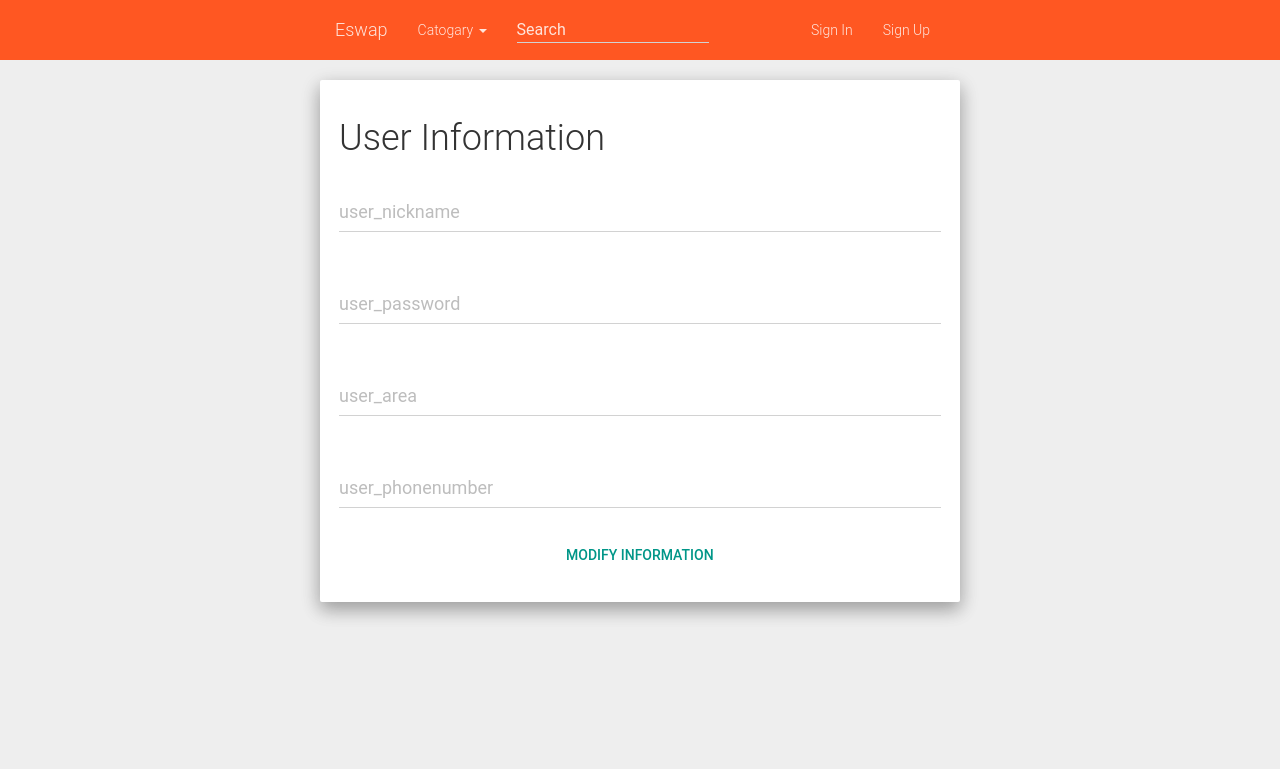
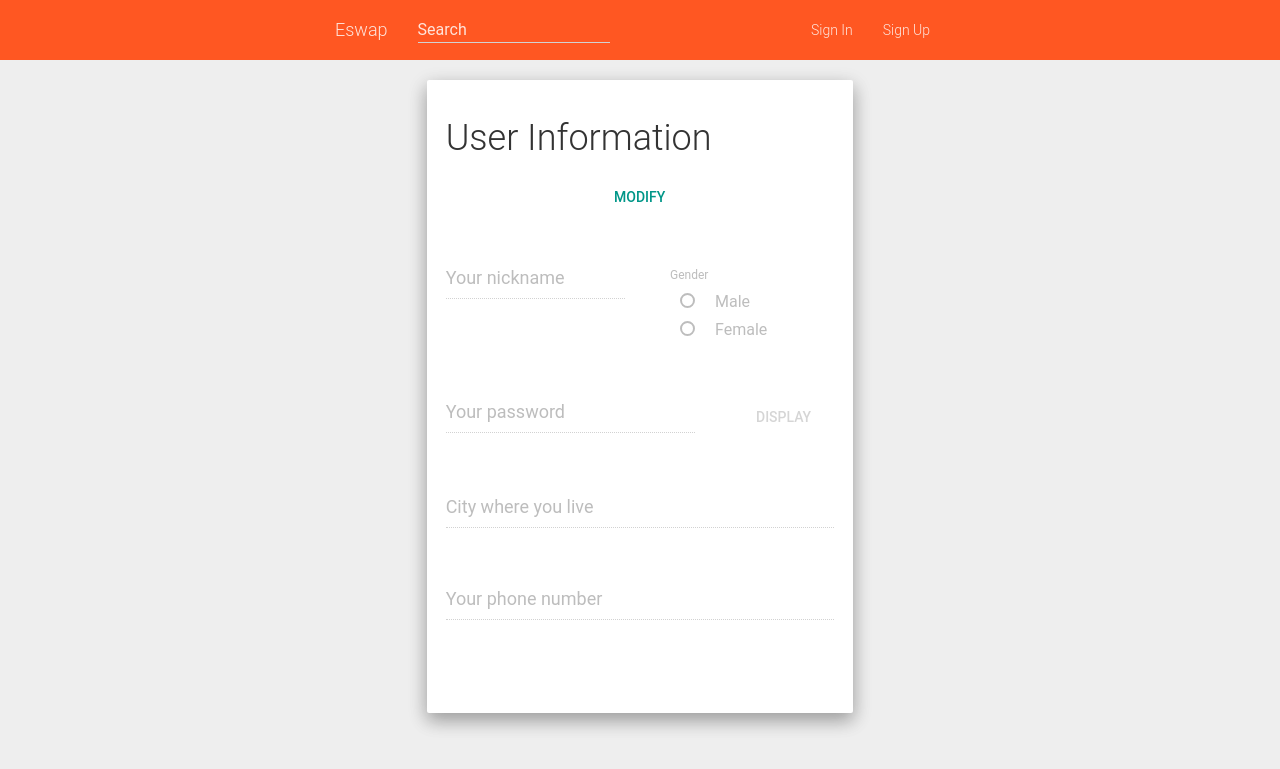
Before and after one commit to tevenfeng/iwp201601, a PHP site: page /view/view_profile_edit.php in a window 1280 px wide. Shown: the top 769 px of the page. Run offline with PHP 8.4, Linux system fonts and the light colour scheme.

Commit message:
some adjustments

```diff
--- a/view/view_profile.php
+++ b/view/function_profile_edit.php
@@ -2,6 +2,6 @@
 /**
  * Created by PhpStorm.
  * User: fengd
- * Date: 2016/8/27 0027
- * Time: 11:25
+ * Date: 2016/8/28 0028
+ * Time: 17:04
  */
--- a/view/navbar.php
+++ b/view/navbar.php
@@ -23,23 +23,23 @@
                     <a class="navbar-brand" href="/">Eswap</a>
                 </div>
                 <div class="navbar-collapse collapse navbar-warning-collapse">
-                    <ul class="nav navbar-nav">
-                        <li class="dropdown">
-                            <a class="dropdown-toggle"
-                               href="http://fezvrasta.github.io/bootstrap-material-design/bootstrap-elements.html"
-                               data-toggle="dropdown" data-target="#">Catogary
-                                <b class="caret"></b></a>
-                            <ul class="dropdown-menu">
-                                <li><a href="javascript:void(0)">Action</a></li>
-                                <li><a href="javascript:void(0)">Another action</a></li>
-                                <li><a href="javascript:void(0)">Something else here</a></li>
-                                <li class="divider"></li>
-                                <li class="dropdown-header">Dropdown header</li>
-                                <li><a href="javascript:void(0)">Separated link</a></li>
-                                <li><a href="javascript:void(0)">One more separated link</a></li>
-                            </ul>
-                        </li>
-                    </ul>
+                    <!--                    <ul class="nav navbar-nav">-->
+                    <!--                        <li class="dropdown">-->
+                    <!--                            <a class="dropdown-toggle"-->
+                    <!--                               href="http://fezvrasta.github.io/bootstrap-material-design/bootstrap-elements.html"-->
+                    <!--                               data-toggle="dropdown" data-target="#">Catogary-->
+                    <!--                                <b class="caret"></b></a>-->
+                    <!--                            <ul class="dropdown-menu">-->
+                    <!--                                <li><a href="javascript:void(0)">Action</a></li>-->
+                    <!--                                <li><a href="javascript:void(0)">Another action</a></li>-->
+                    <!--                                <li><a href="javascript:void(0)">Something else here</a></li>-->
+                    <!--                                <li class="divider"></li>-->
+                    <!--                                <li class="dropdown-header">Dropdown header</li>-->
+                    <!--                                <li><a href="javascript:void(0)">Separated link</a></li>-->
+                    <!--                                <li><a href="javascript:void(0)">One more separated link</a></li>-->
+                    <!--                            </ul>-->
+                    <!--                        </li>-->
+                    <!--                    </ul>-->
 
                     <form class="navbar-form navbar-left">
                         <div class="form-group">
@@ -58,7 +58,8 @@
                     } else {
                         ?>
                         <ul class="nav navbar-nav navbar-right">
-                            <li><a href="/view/view_profile.php">Welcome, <?php echo $_SESSION["login_nickname"]; ?>
+                            <li>
+                                <a href="/view/view_profile_edit.php">Welcome, <?php echo $_SESSION["login_nickname"]; ?>
                                     !</a></li>
                             <li><a href="/view/function_logout.php">Logout</a></li>
                         </ul>
--- a/view/view_profile_edit.php
+++ b/view/view_profile_edit.php
@@ -1,54 +1,126 @@
 <!DOCTYPE html>
 <html>
 <head>
-    <title>Eswap - Your choice to swap things</title>
+    <title>Eswap - Profile Editing</title>
+    <script>
+        function displayPwd() {
+            var passwordInput = document.getElementById("password");
+
+            if (passwordInput.getAttribute("type") == "password") {
+                passwordInput.setAttribute("type", "text");
+            }
+        }
+
+        function hidePwd() {
+            var passwordInput = document.getElementById("password");
+
+            if (passwordInput.getAttribute("type") == "text") {
+                passwordInput.setAttribute("type", "password");
+            }
+        }
+
+        function editStart() {
+            document.getElementById("submitBtn").style.visibility = "visible";
+            document.getElementById("modifyBtn").style.visibility = "hidden";
+
+            document.getElementById("pwdHide").removeAttribute("disabled");
+            var inputs = document.getElementsByTagName("input");
+            var input;
+            for (var index = 0; index < inputs.length; index++) {
+                inputs[index].removeAttribute("disabled");
+            }
+        }
+
+    </script>
 </head>
 <body>
 
 <?php include "navbar.php" ?>
 
+<?php
+
+?>
+
 <div class="container-fluid">
     <div class="row">
-        <div class="col-sm-2 col-md-3"></div>
-        <div class="well col-sm-8 col-md-6">
-
+        <div class="col-sm-3 col-md-4"></div>
+        <div class="well col-sm-6 col-md-4">
+            <form action="function_profile_edit.php" method="post">
                 <h1 class="header">User Information
                 </h1>
+                <div style="text-align: center;" id="modifyBtn">
+                    <a type="button" class="btn btn-primary" onclick="editStart()">
+                        Modify
+                    </a>
+                </div>
 
+                <div class="row">
+                    <div class="col-md-6">
                         <div class="form-group form-group-lg label-floating is-empty">
-                <label for="i6" class="control-label">user_nickname</label>
-                <input type="email" class="form-control" id="i6">
-                <p class="help-block">Your nickname</p>
+                            <label for="nickname" class="control-label">Your nickname</label>
+                            <input type="email" class="form-control" id="nickname" disabled="">
+                            <p class="help-block">Your nickname cannot be empty.</p>
+                        </div>
+                    </div>
+                    <div class="col-md-6">
+                        <div class="form-group row">
+                            <label class="col-md-2 control-label">Gender</label>
+
+                            <div class="col-md-10">
+                                <div class="radio radio-primary">
+                                    <label>
+                                        <input type="radio" name="genderOptions" id="optionMale" value="0" disabled="">
+                                        <span class="circle"></span><span class="check"></span>
+                                        Male
+                                    </label>
+                                </div>
+                                <div class="radio radio-primary">
+                                    <label>
+                                        <input type="radio" name="genderOptions" id="optionFemale" value="1"
+                                               disabled="">
+                                        <span class="circle"></span><span class="check"></span>
+                                        Female
+                                    </label>
+                                </div>
+                            </div>
+                        </div>
+                    </div>
                 </div>
 
                 <div class="form-group form-group-lg label-floating is-empty">
-                <label for="i6" class="control-label">user_password</label>
-                <input type="email" class="form-control" id="i6">
-                <span class="help-block">Your password should be only composed of numbers and letters</span>
+                    <label for="password" class="control-label">Your password</label>
+                    <div class="row">
+                        <div class="col-xs-8">
+                            <input type="password" class="form-control" id="password" disabled="">
+                        </div>
+                        <div class="col-xs-4">
+                            <a id="pwdHide" class="btn btn-info" onmousedown="displayPwd()"
+                               onmouseup="hidePwd()" disabled="">DISPLAY</a>
+                        </div>
+                    </div>
                 </div>
 
                 <div class="form-group form-group-lg label-floating is-empty">
-                <label for="i6" class="control-label">user_area</label>
-                <input type="email" class="form-control" id="i6">
-                <p class="help-block">Your living area</p>
+                    <label for="city" class="control-label">City where you live</label>
+                    <input type="text" class="form-control" id="city" disabled="">
                 </div>
 
                 <div class="form-group form-group-lg label-floating is-empty">
-                <label for="i6" class="control-label">user_phonenumber</label>
-                <input type="email" class="form-control" id="i6">
-                <p class="help-block">Your phone number</p>
+                    <label for="phone" class="control-label">Your phone number</label>
+                    <input type="tel" class="form-control" id="phone" disabled="">
                 </div>
 
-            <div style="text-align: center;">
-                <button type="button" class="btn btn-primary">
-                    Modify Information
+                <div style="text-align: center;visibility: hidden;" id="submitBtn">
+                    <button type="submit" class="btn btn-primary">
+                        Save
                     </button>
                 </div>
-
+            </form>
         </div>
-        <div class="col-sm-2 col-md-3"></div>
+        <div class="col-sm-3 col-md-4"></div>
     </div>
 </div>
 
+
 </body>
 </html>
```
Also changed, not shown: index.php (+9 -2 lines), sql/eswap.sql (+40 -36 lines), view/function_sign_up.php (+9 -7 lines), view/view_message_page.php (+8 -8 lines), view/view_sign_up.php (+31 -3 lines). Lines whose indentation alone changed are shown as unchanged.
